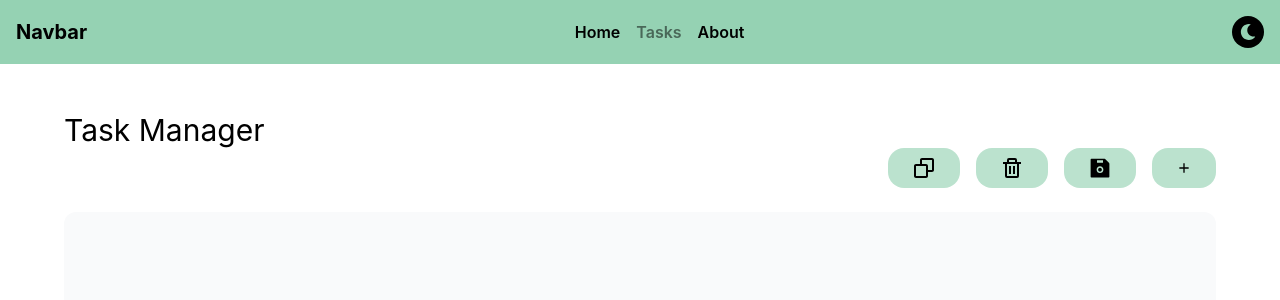
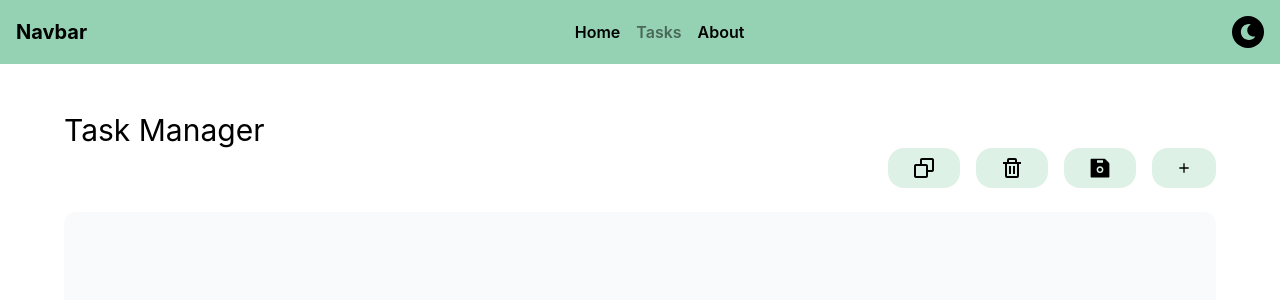
Before and after one commit to shoaib8236/tools-hub, a React (Create React App) app: page /task-manager in a window 1280 px wide. Shown: the top 300 px of the page. Built offline with nearby package versions, Linux system fonts and the light colour scheme.

Commit message:
theme secondary changed

```diff
--- a/src/screens/task-manager/task-manager.jsx
+++ b/src/screens/task-manager/task-manager.jsx
@@ -143,11 +143,11 @@ const TaskManager = () => {
                   className="flex justify-between border-t first:border-none py-4 border-primary"
                   key={task?.id + index + 1}
                 >
-                  <span className="font-medium">
+                  <span className="font-semibold">
                     {task?.done ? <del>{task?.task}</del> : task?.task}
                   </span>
                   <div className="flex items-center gap-4">
-                    <span className="text-xs dark:text-dark-text-secondary">
+                    <span className="text-xs text-gray-500 dark:text-dark-text-secondary">
                       {moment(task?.updatedAt).format(constants.DATE_FORMAT)}
                     </span>
                     <span>
--- a/tailwind.config.js
+++ b/tailwind.config.js
@@ -8,7 +8,7 @@ module.exports = {
     extend: {
       colors: {
         primary: "#95D2B3",
-        secondary: "#95D2B3a2",
+        secondary: "#ddf1e7",
         dark: {
           "background-primary": "#171717",
           "background-secondary": "#212121",
```
